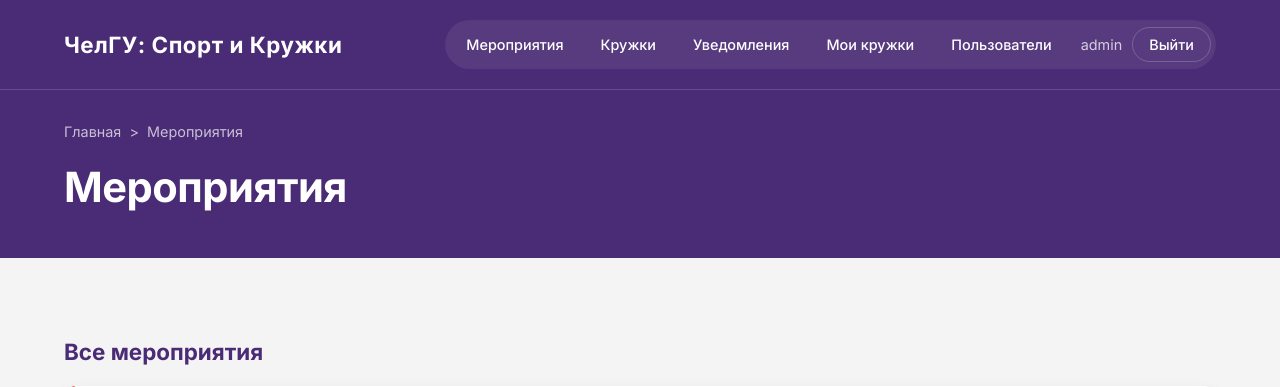
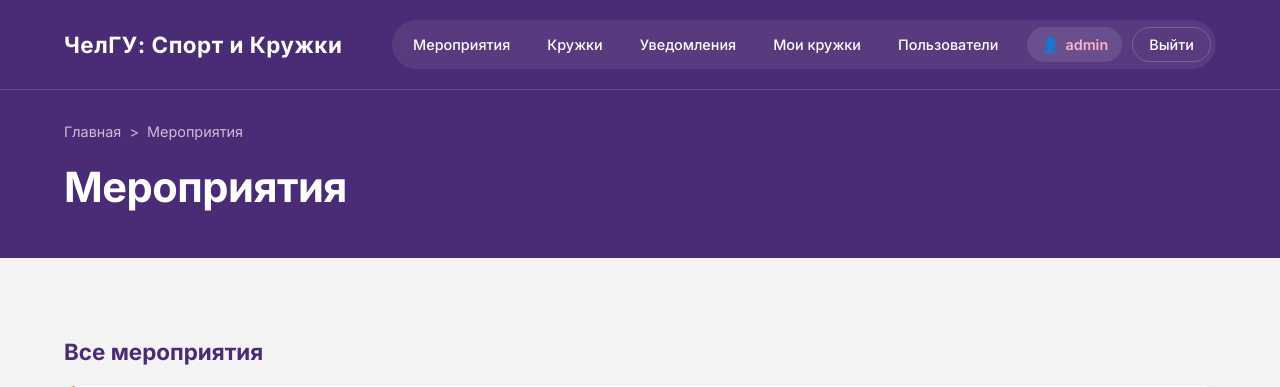
Before and after one commit to Titovaae/clubs-site, a Spring Boot app: page / in a window 1280 px wide. Shown: the top 387 px of the page. Run offline with Spring Boot 4, Linux system fonts and the light colour scheme; a user stored in the database is signed in; data comes from the database, SQL or seed files in the repository; some of the project's set-up classes (security, data sources, template engines, error pages and the like) are left out, and stand-ins take their place; some libraries are stand-ins or nearby versions.

Commit message:
имя студента другим цветом

```diff
--- a/src/main/resources/static/css/style.css
+++ b/src/main/resources/static/css/style.css
@@ -60,7 +60,29 @@ nav {
 .btn-primary { background: var(--chelgu-orange); }
 .btn-primary:hover { background: var(--primary-red); }
 .nav-user { display: flex; align-items: center; gap: 10px; margin-left: 8px; }
-.nav-name { color: rgba(255, 255, 255, 0.75); font-size: 0.9rem; }
+.nav-name {
+    /* Делаем красивую "таблетку" для имени */
+    display: inline-flex;
+    align-items: center;
+    gap: 6px;
+    padding: 6px 14px;
+    background: rgba(255, 255, 255, 0.1); /* Легкий фон */
+    border-radius: 40px;
+
+    /* НАСТРОЙКА ЦВЕТА */
+    color: #FFB3C6; /* Нежно-розовый цвет */
+    font-weight: 600;
+    font-size: 0.9rem;
+    transition: all 0.3s ease;
+    cursor: default;
+}
+
+/* Эффект при наведении на имя */
+.nav-name:hover {
+    background: rgba(255, 255, 255, 0.2);
+    color: var(--chelgu-orange); /* При наведении становится оранжевым */
+    box-shadow: 0 0 10px rgba(255, 179, 198, 0.3); /* Легкое свечение */
+}
 form.inline { display: inline; margin: 0; padding: 0; background: none; box-shadow: none; border: 0; }
 
 /* ---------- Заголовочный блок ---------- */
--- a/src/main/resources/templates/fragments.html
+++ b/src/main/resources/templates/fragments.html
@@ -24,7 +24,7 @@
             <a sec:authorize="!isAuthenticated()" th:href="@{/register}" class="nav-btn btn-primary">Регистрация</a>
 
             <span sec:authorize="isAuthenticated()" class="nav-user">
-                <span class="nav-name" sec:authentication="name"></span>
+                 <span class="nav-name">👤 <span sec:authentication="name"></span></span>
                 <form class="inline" th:action="@{/logout}" method="post">
                     <button type="submit" class="nav-btn btn-outline">Выйти</button>
                 </form>
```
